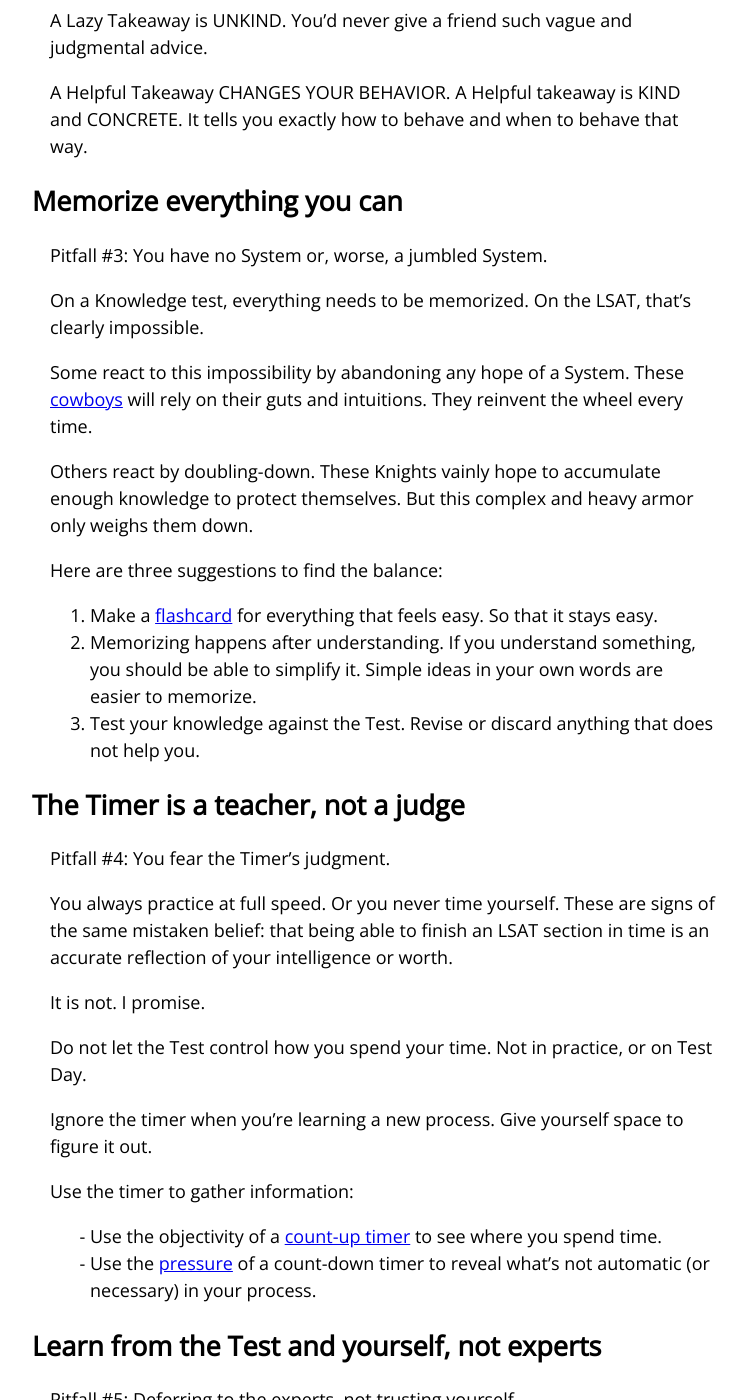
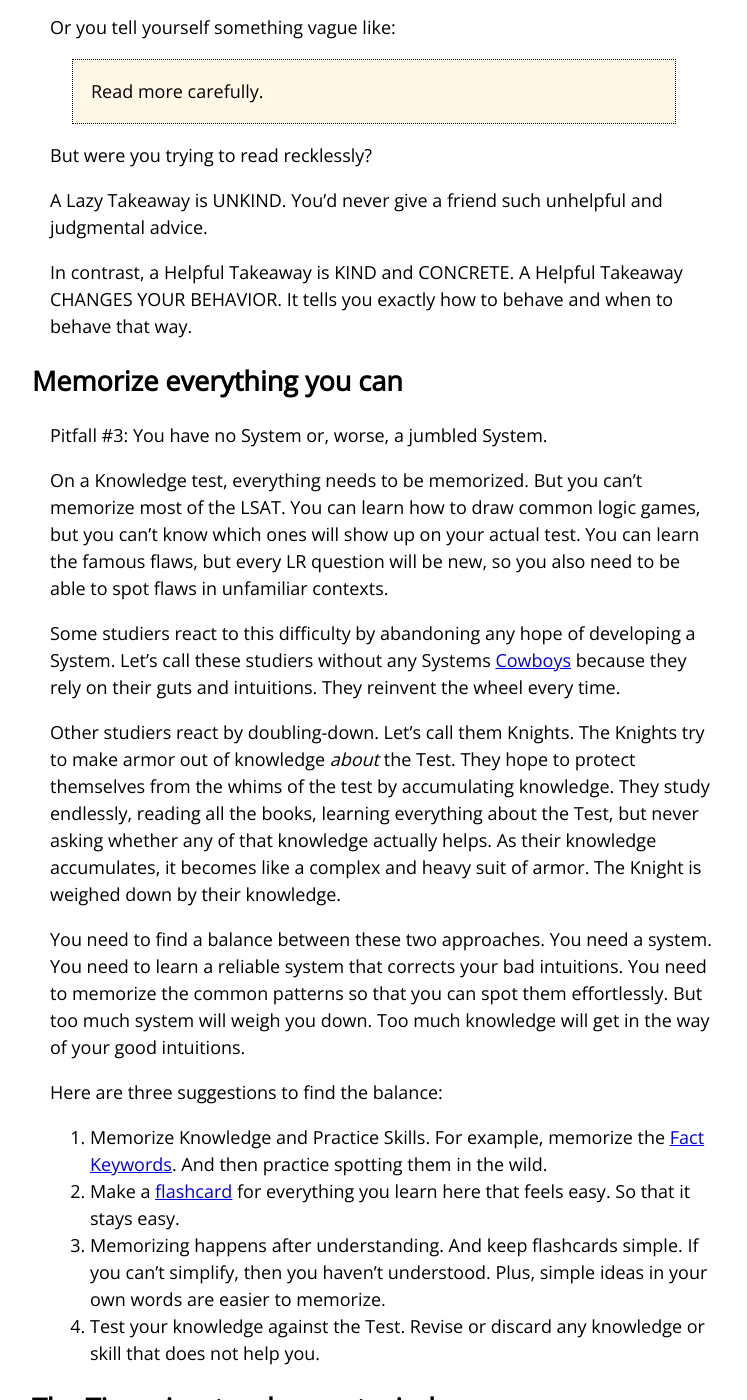
Before and after one commit to gpdowney/lightweightLSAT, a Jekyll site: the page built from pages/fundamentals/pitfalls.md, in a window 1280 px wide and 1400 px high, scrolled down 1496 px. Shown: the whole window, without its empty margins (192-939 px from the left). Built offline with Jekyll 4.4.1, drawn with Linux system fonts in a browser that asks for light colours; some of the changed text lies outside the part shown.

Commit message:
expanded and clarified

```diff
--- a/pages/fundamentals/pitfalls.md
+++ b/pages/fundamentals/pitfalls.md
@@ -1,12 +1,12 @@
 ---
-title: 7 Pitfalls, and How to Avoid Them
+title: 7 Pitfalls and How to Avoid Them
 cat: fundamentals
 permalink: pitfalls
 ---
 
 The LSAT is not a test of your Knowledge.
 
-The SAT/ACT, college exams, the Bar Exam, all of these test Knowledge.
+The LSAT is unlike the SAT/ACT, college exams, the Bar Exam, which all of these test Knowledge.
 
 The LSAT is more like playing an instrument or a sport. It is a Skills test.
 
@@ -20,13 +20,13 @@ This page is meant primarily for those who've been struggling with the LSAT, but
 
 This is an understandable mistake, because it works on Knowledge tests.
 
-You might become more musical by whacking-away at a piano. And surely it's better to jam randomly than to avoid touching the keys until you've learned all of music theory. But whacking-away is mostly a good way to build bad habits
+For example, you can't get better at the piano without playing. But after some early gains, you're unlikely to become more musical by just whacking-away at a piano. It's better to jam randomly than to avoid touching the keys until you've learned all of music theory. But whacking-away is mostly a good way to build bad habits.
 
-Actually mastering a Skill requires [INTENTION][1].
+Actually mastering a skill requires [focused and intentional practice][1].
 
-Practice is most useful when you target a specific aspect of a skill.
+It is better to do fewer questions with more focus than many questions for no reason.
 
-And then you must think about whether it helped and if you could do it better. This metacognition is hard work, but it is better to do fewer questions with more focus than many questions for no reason.
+When you do fewer questions with less time pressure, you allow yourself to objectively notice what you're doing while you're doing it. Then you can use those observations to change your behavior, which changing your behavior is the only way to change your score.
 
 ## Make Helpful (not Lazy) Takeaways
 
@@ -34,7 +34,7 @@ And then you must think about whether it helped and if you could do it better. T
 
 You practice without reviewing. Or you check the Answer right away and say "oh, duh!" and learn nothing.
 
-You haven't needed to deeply review before. On Knowledge Tests, the correct answer immediately teaches you the right lesson. Like: "Oh, the U.S. Constitution took effect in 1789 not 1776, duh!"
+You haven't needed to deeply review before. On Knowledge Tests, the correct answer immediately teaches you the right lesson. Like: "Oh, the U.S. Constitution took effect in 1789 not 1776, duh!" But the LSAT isn't so obvious.
 
 And you want to get away from your painful mistakes.
 
@@ -44,43 +44,50 @@ So you make Lazy Takeaways, meaning takeaways that won't help you later. Like:
 
 That's a Knowledge takeaway, and not a very useful one.
 
+Or you tell yourself something vague like:
+
 > Read more carefully.
 
-Were you trying to read recklessly?
+But were you trying to read recklessly?
 
-A Lazy Takeaway is UNKIND. You'd never give a friend such vague and judgmental advice.
+A Lazy Takeaway is UNKIND. You'd never give a friend such unhelpful and judgmental advice.
 
-A Helpful Takeaway CHANGES YOUR BEHAVIOR. A Helpful takeaway is KIND and CONCRETE. It tells you exactly how to behave and when to behave that way.
+In contrast, a Helpful Takeaway is KIND and CONCRETE. A Helpful Takeaway CHANGES YOUR BEHAVIOR. It tells you exactly how to behave and when to behave that way.
 
 ## Memorize everything you can
 
 Pitfall #3: You have no System or, worse, a jumbled System.
 
-On a Knowledge test, everything needs to be memorized. On the LSAT, that's clearly impossible.
+On a Knowledge test, everything needs to be memorized. But you can't memorize most of the LSAT. You can learn how to draw common logic games, but you can't know which ones will show up on your actual test. You can learn the famous flaws, but every LR question will be new, so you also need to be able to spot flaws in unfamiliar contexts.
 
-Some react to this impossibility by abandoning any hope of a System. These [cowboys][2] will rely on their guts and intuitions. They reinvent the wheel every time.
+Some studiers react to this difficulty by abandoning any hope of developing a System. Let's call these studiers without any Systems [Cowboys][2] because they rely on their guts and intuitions. They reinvent the wheel every time.
 
-Others react by doubling-down. These Knights vainly hope to accumulate enough knowledge to protect themselves. But this complex and heavy armor only weighs them down.
+Other studiers react by doubling-down. Let's call them Knights. The Knights try to make armor out of knowledge *about* the Test. They hope to protect themselves from the whims of the test by accumulating knowledge. They study endlessly, reading all the books, learning everything about the Test, but never asking whether any of that knowledge actually helps. As their knowledge accumulates, it becomes like a complex and heavy suit of armor. The Knight is weighed down by their knowledge.
+
+You need to find a balance between these two approaches. You need a system. You need to learn a reliable system that corrects your bad intuitions. You need to memorize the common patterns so that you can spot them effortlessly. But too much system will weigh you down. Too much knowledge will get in the way of your good intuitions.
 
 Here are three suggestions to find the balance:
 
-1. Make a [flashcard][3] for everything that feels easy. So that it stays easy.
-1. Memorizing happens after understanding. If you understand something, you should be able to simplify it. Simple ideas in your own words are easier to memorize.
-1. Test your knowledge against the Test. Revise or discard anything that does not help you.
+1. Memorize Knowledge and Practice Skills. For example, memorize the [Fact Keywords][9]. And then practice spotting them in the wild.
+1. Make a [flashcard][3] for everything you learn here that feels easy. So that it stays easy.
+1. Memorizing happens after understanding. And keep flashcards simple. If you can't simplify, then you haven't understood. Plus, simple ideas in your own words are easier to memorize.
+1. Test your knowledge against the Test. Revise or discard any knowledge or skill that does not help you.
 
 ## The Timer is a teacher, not a judge
 
 Pitfall #4: You fear the Timer's judgment.
 
-You always practice at full speed. Or you never time yourself. These are signs of the same mistaken belief: that being able to finish an LSAT section in time is an accurate reflection of your intelligence or worth.
+You always practice at full speed. Or you never time yourself.
 
-It is not. I promise.
+Always timing yourself and avoiding the timer are both signs of the same mistaken belief: that being able to finish an LSAT section in time is an accurate reflection of your intelligence or worth.
 
-Do not let the Test control how you spend your time. Not in practice, or on Test Day.
+The LSAT is not a measure of your intelligence or worth. I promise.
 
-Ignore the timer when you're learning a new process. Give yourself space to figure it out.
+Do not let the Test control how you spend your time. Not in practice. Not on Test Day.
 
-Use the timer to gather information:
+Ignore the timer when you're learning a new process. Give yourself space to try out new ideas.
+
+When you do set a timer, use the time to gather information:
 
 - Use the objectivity of a [count-up timer][4] to see where you spend time.
 - Use the [pressure][5] of a count-down timer to reveal what's not automatic (or necessary) in your process.
@@ -137,3 +144,4 @@ And I recommend 2 non-consecutive rest days per week.
 [6]: others.html
 [7]: practice.html#puzzle-mode
 [8]: https://en.wikipedia.org/wiki/Pomodoro_Technique
+[9]: break.html#fact-words
```
Also changed, not shown: pages/reason/break.md (+1 -1 lines).
